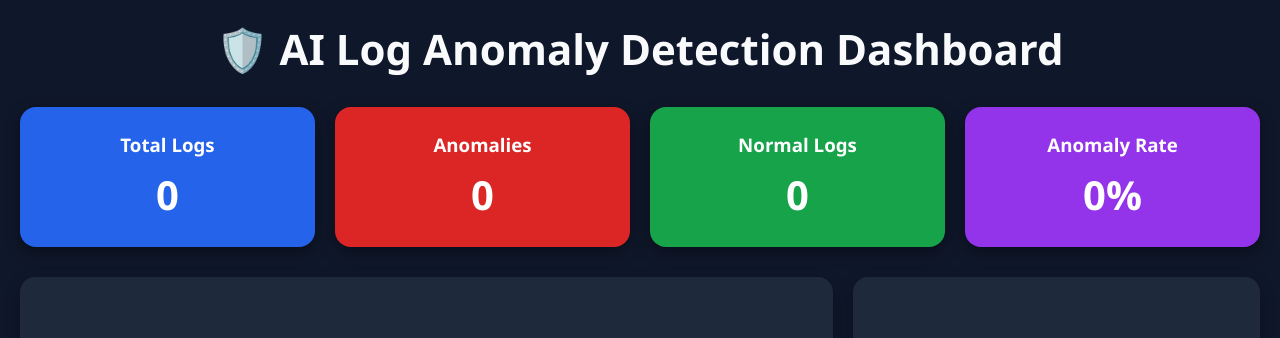
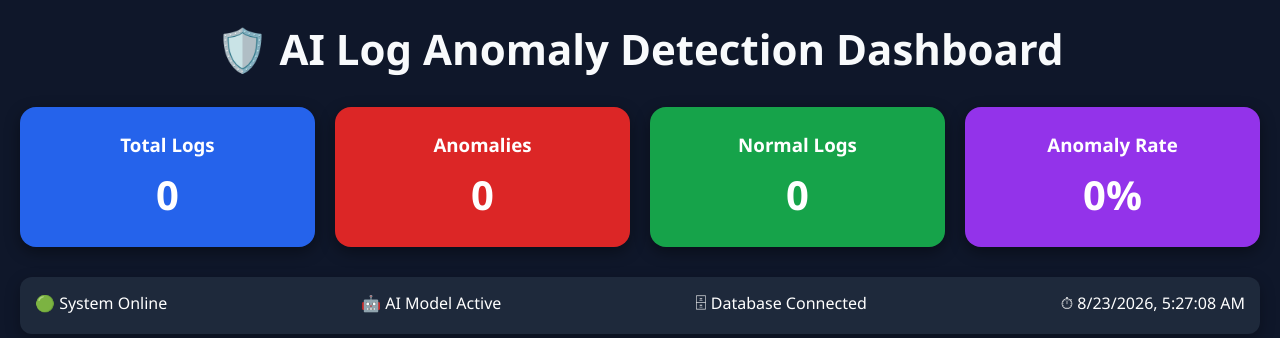
Before and after one commit to akashraya-tech/AI_Log_Anomaly_Detection, a Flask app: page / in a window 1280 px wide. Shown: the top 338 px of the page. Run offline with Flask 3, Linux system fonts and the light colour scheme; data that the repository does not hold is empty; parts of the project's set-up code (start-up, migrations or seed data) failed here and were passed over; some libraries are stand-ins or nearby versions.

Commit message:
Professional dashboard UI upgrade

```diff
--- a/templates/dashboard.html
+++ b/templates/dashboard.html
@@ -197,6 +197,12 @@ tr:hover{
 </div>
 
 </div>
+<div class="status-bar">
+    <div>🟢 System Online</div>
+    <div>🤖 AI Model Active</div>
+    <div>🗄 Database Connected</div>
+    <div id="lastUpdated">⏱ Loading...</div>
+</div>
 
 <div class="dashboard-grid">
 
@@ -222,6 +228,7 @@ tr:hover{
     </div>
 
 </div>
+
 <h2>Recent Detections</h2>
 
 <table>
```
